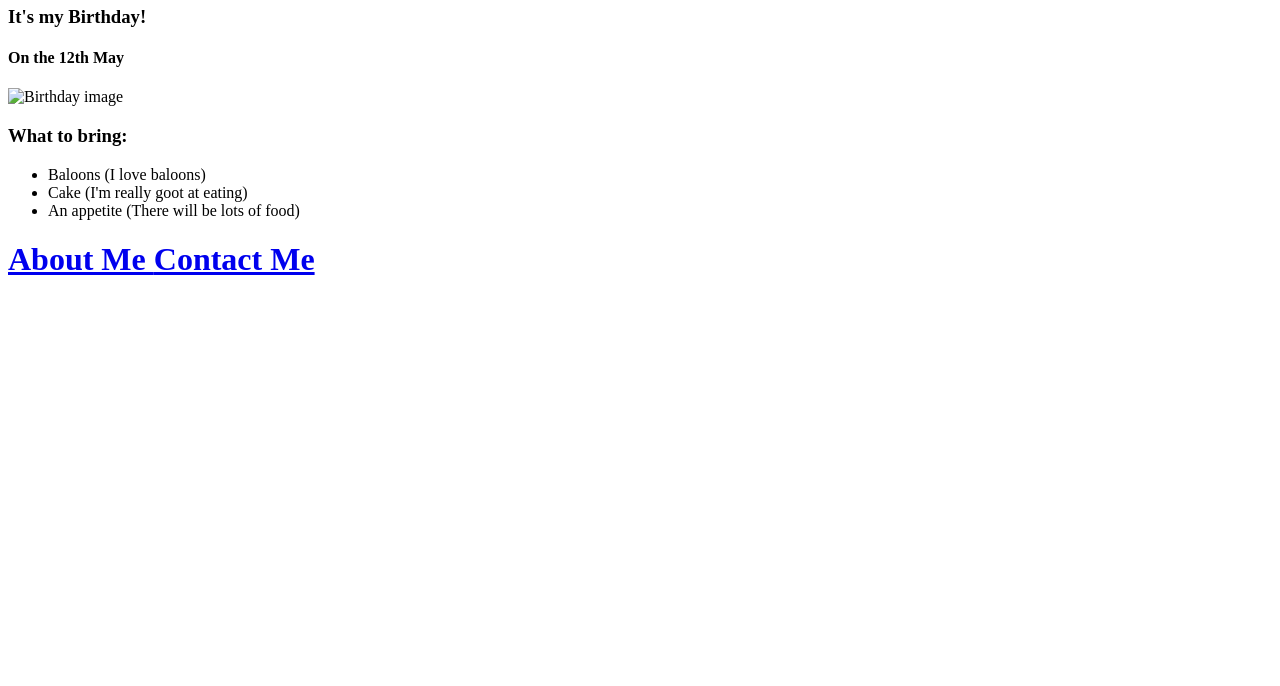
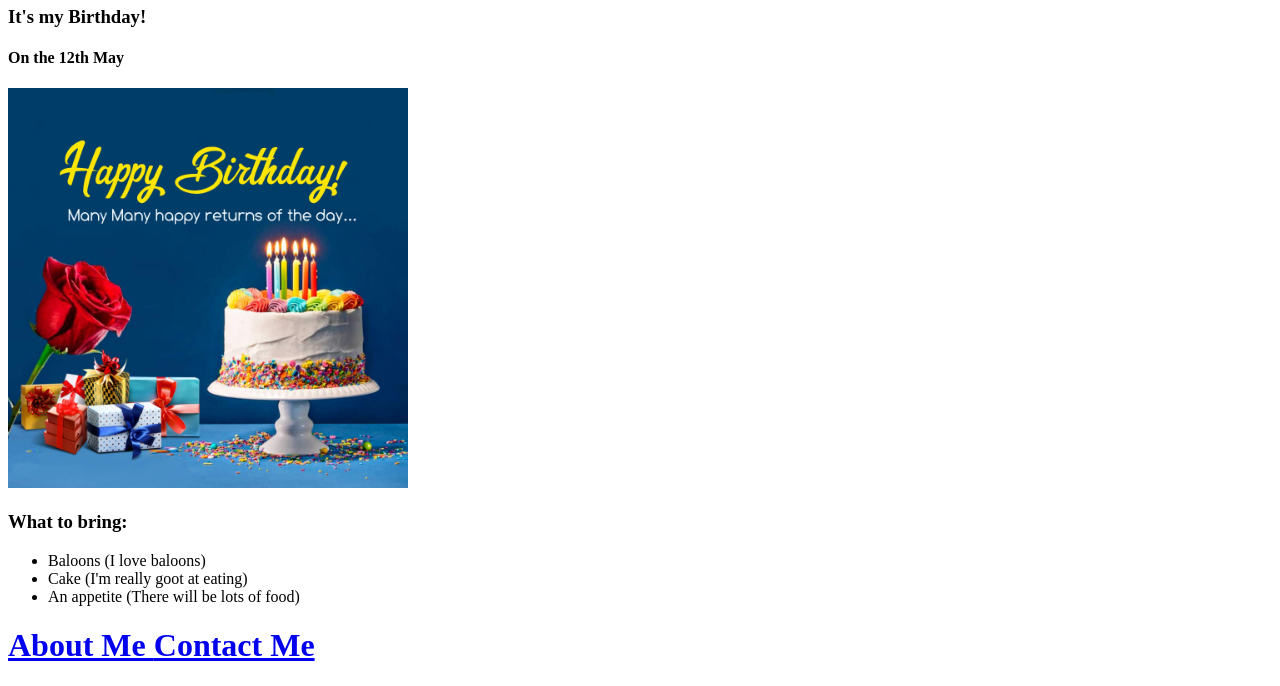
Before and after one commit to SahilRawat854/HTML_Portfolio, a plain HTML site: page index.html in a window 1280 px wide. Shown: the part 637-1323 px from the top of the page. Before the commit the page ends 937 px from the top, so only its background shows below. Drawn offline with Linux system fonts and the light colour scheme; files whose address does not match are found by name.

Commit message:
index.html

```diff
--- a/index.html
+++ b/index.html
@@ -22,7 +22,7 @@
     <a href="#"><h1>Birthday Invite Project</h1></a>
     <h3>It's my Birthday!</h3>
     <h4>On the 12th May</h4>
-    <img src="C:\Users\rawat\OneDrive\Desktop\Web Development\HTML - Personal Site\images.jpg" width="400"
+    <img src="C:\Users\rawat\OneDrive\Desktop\Web Development\HTML - Personal Site\image.jpg" width="400"
      height="400"alt="Birthday image">
      <h3>What to bring:</h3>
      <ul>
```
